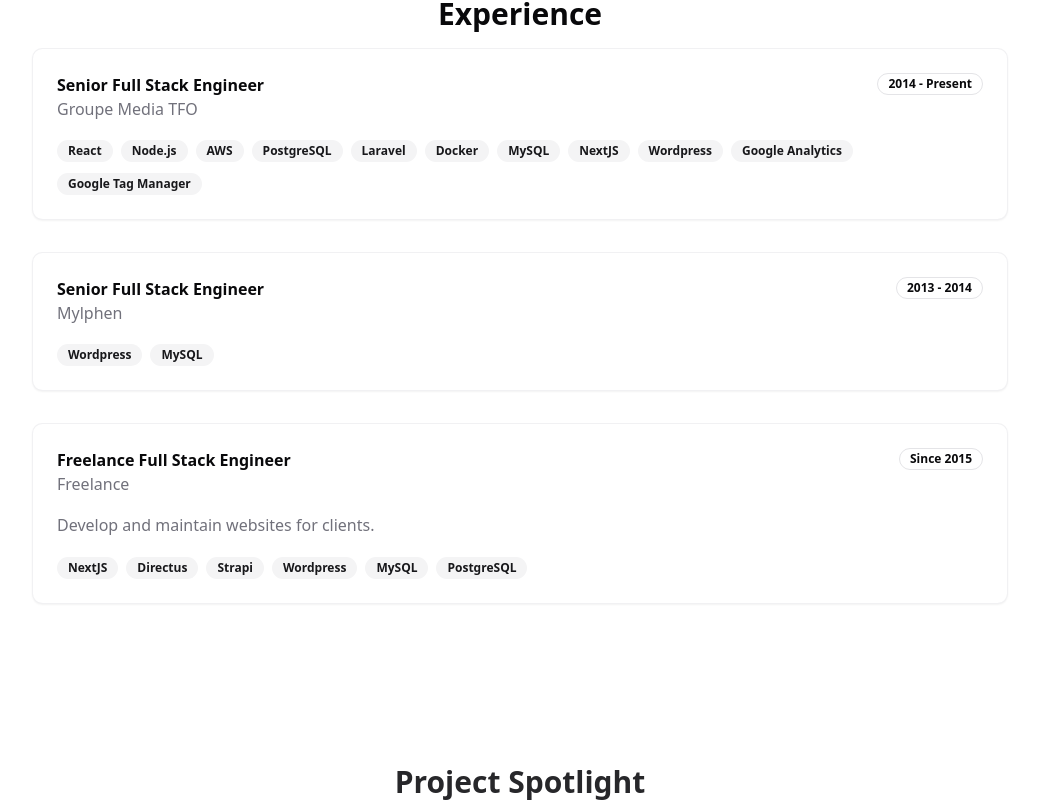
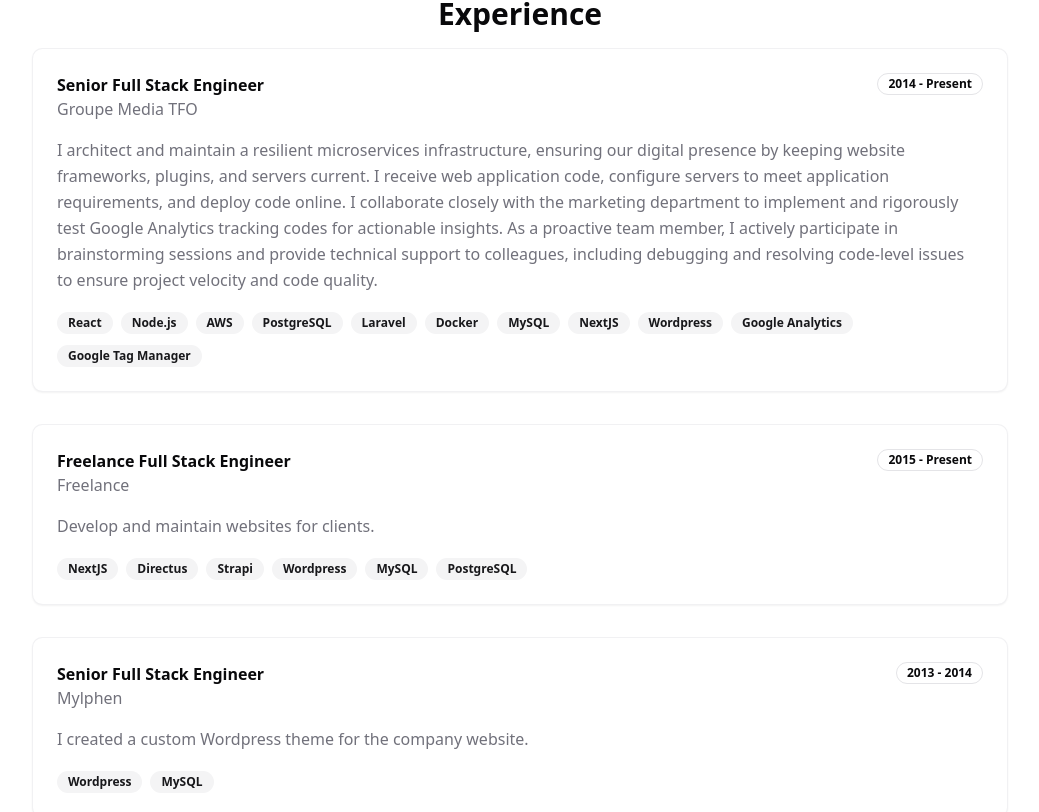
Before and after one commit to jymele/mysite, a Next.js app: page / in a window 1280 px wide. Shown: the part 1808-2620 px from the top of the page, without its empty margins (120-1159 px from the left). Built offline with nearby package versions, Linux system fonts and the light colour scheme; no server answers.

Commit message:
Updated experience.ts

```diff
--- a/data/experience.ts
+++ b/data/experience.ts
@@ -11,7 +11,8 @@ export const experience: Experience[] = [
     title: "Senior Full Stack Engineer",
     company: "Groupe Media TFO",
     period: "2014 - Present",
-    description: "",
+    description:
+      "I architect and maintain a resilient microservices infrastructure, ensuring our digital presence by keeping website frameworks, plugins, and servers current. I receive web application code, configure servers to meet application requirements, and deploy code online. I collaborate closely with the marketing department to implement and rigorously test Google Analytics tracking codes for actionable insights. As a proactive team member, I actively participate in brainstorming sessions and provide technical support to colleagues, including debugging and resolving code-level issues to ensure project velocity and code quality.",
     skills: [
       "React",
       "Node.js",
@@ -26,17 +27,11 @@ export const experience: Experience[] = [
       "Google Tag Manager",
     ],
   },
-  {
-    title: "Senior Full Stack Engineer",
-    company: "Mylphen",
-    period: "2013 - 2014",
-    description: "",
-    skills: ["Wordpress", "MySQL"],
-  },
+
   {
     title: "Freelance Full Stack Engineer",
     company: "Freelance",
-    period: "Since 2015",
+    period: "2015 - Present",
     description: "Develop and maintain websites for clients.",
     skills: [
       "NextJS",
@@ -47,4 +42,11 @@ export const experience: Experience[] = [
       "PostgreSQL",
     ],
   },
+  {
+    title: "Senior Full Stack Engineer",
+    company: "Mylphen",
+    period: "2013 - 2014",
+    description: "I created a custom Wordpress theme for the company website.",
+    skills: ["Wordpress", "MySQL"],
+  },
 ];
```
